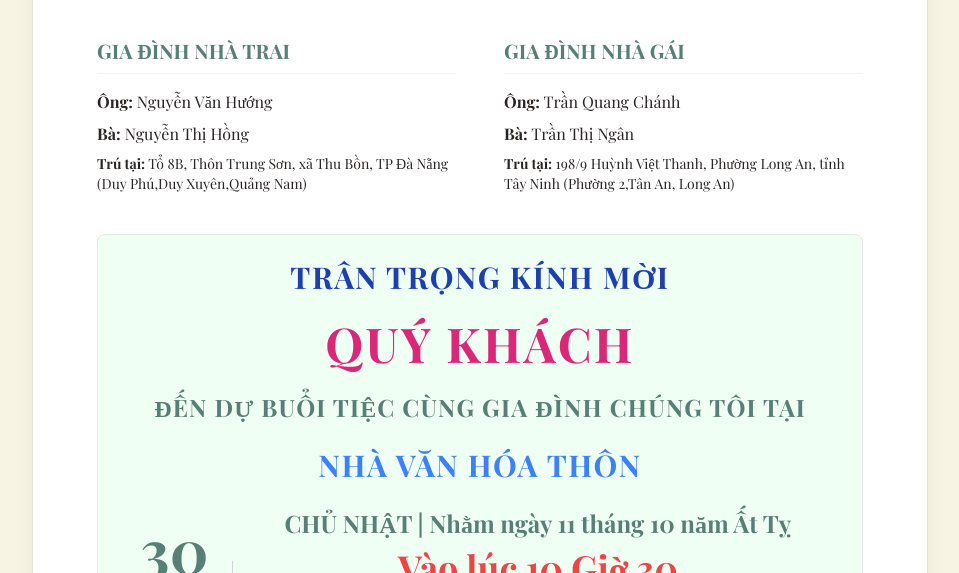
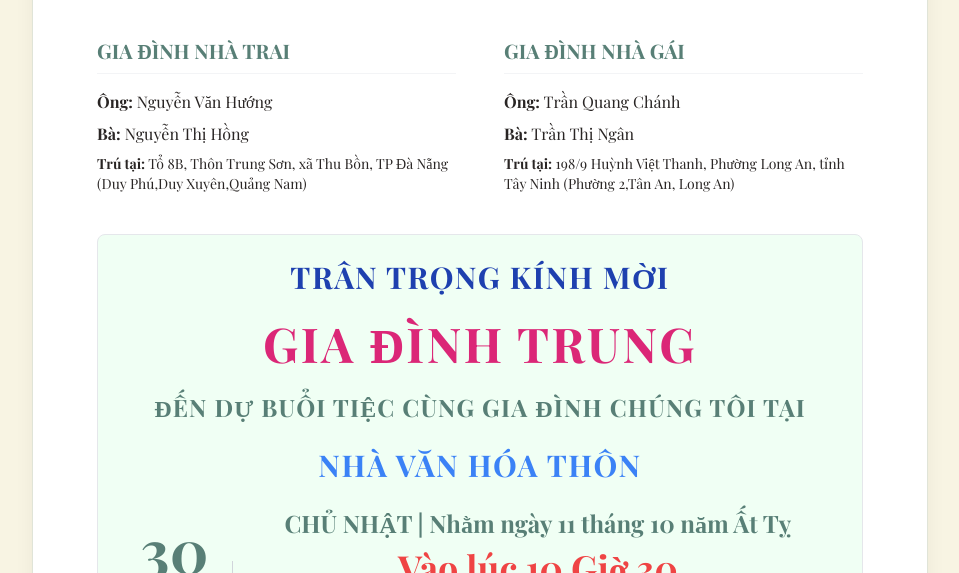
Before and after one commit to genzlamme2026/trung, a plain HTML site: page index.html in a window 1280 px wide. Shown: the part 527-1100 px from the top of the page, without its empty margins (160-1119 px from the left). Drawn offline with nearby package versions, Linux system fonts and the light colour scheme.

Commit message:
Update index.html

```diff
--- a/index.html
+++ b/index.html
@@ -136,7 +136,7 @@
   		TRÂN TRỌNG KÍNH MỜI
 		</h2>
 		<h2 class="text-5xl font-bold mb-6 text-pink-600 uppercase tracking-wider">
- 		 QUÝ KHÁCH
+ 		 GIA ĐÌNH TRUNG
 		</h2>
 
             <h2 class="text-2xl font-bold mb-6 color-primary uppercase tracking-wider">ĐẾN DỰ BUỔI TIỆC CÙNG GIA ĐÌNH CHÚNG TÔI TẠI</h2>
```
